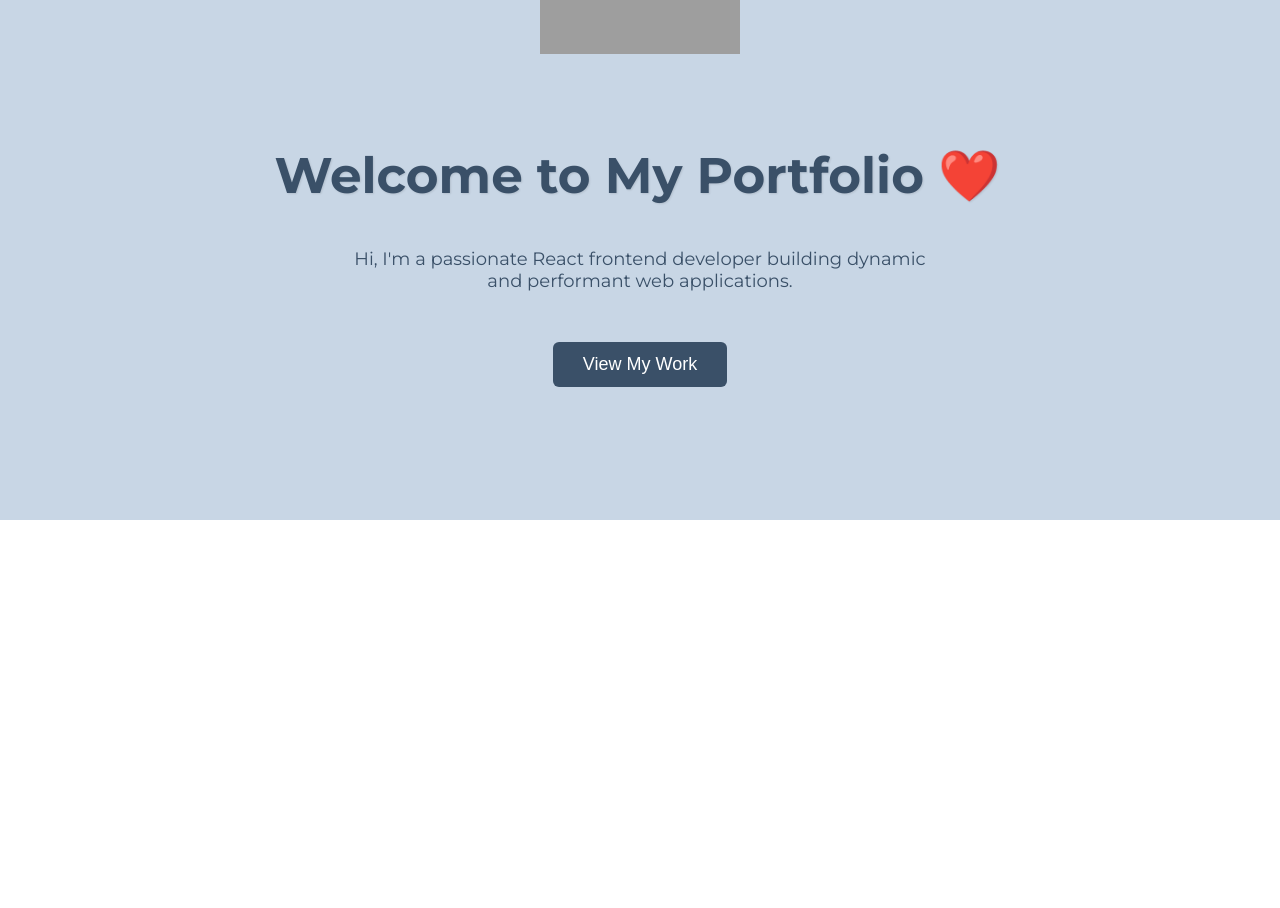
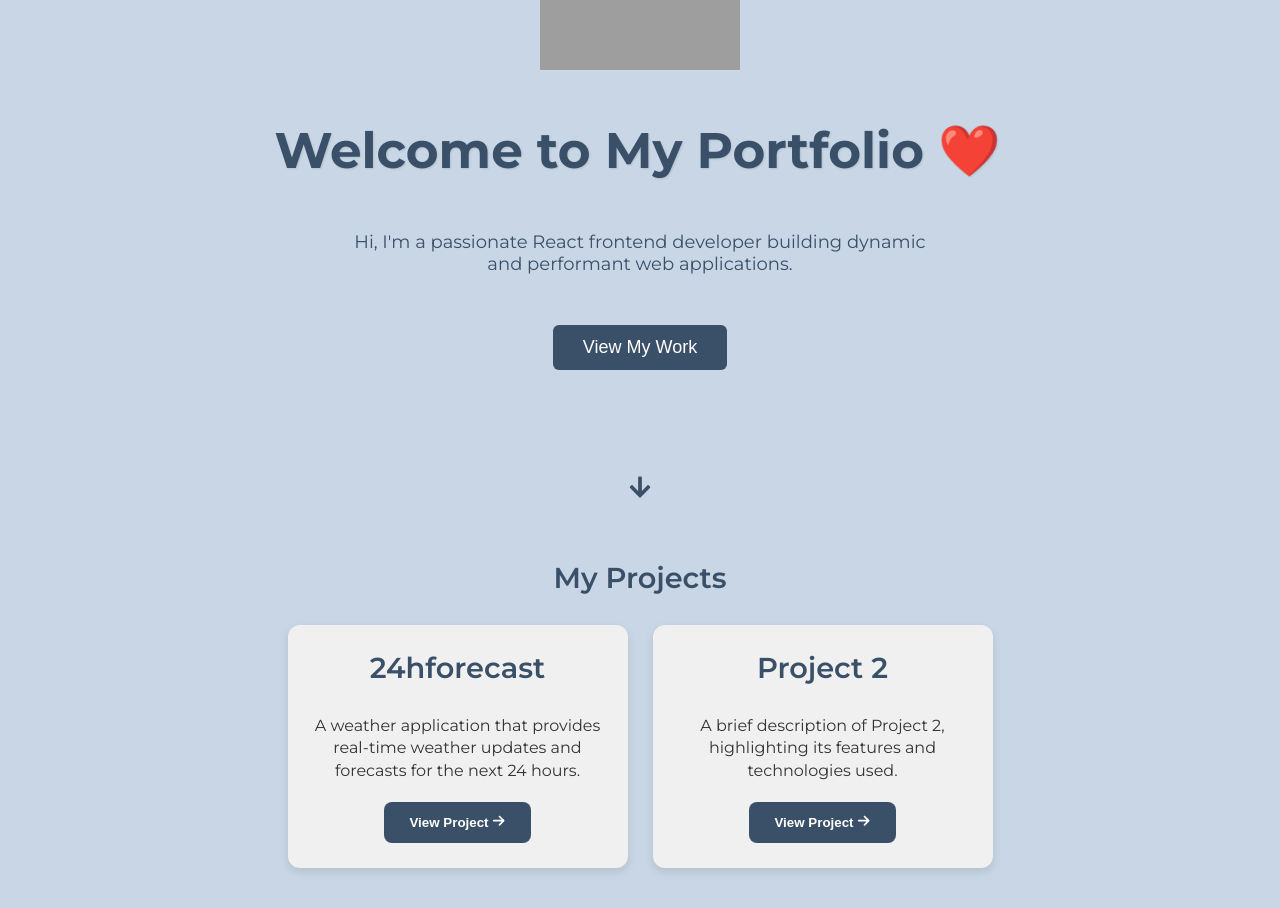
Before and after one commit to Yakov29/myportfolio, a React (Create React App) app: page / in a window 1280 px wide. Shown: the part 280-1188 px from the top of the page. Before the commit the page ends 800 px from the top, so only its background shows below. Built offline with nearby package versions, Linux system fonts and the light colour scheme; grey boxes are pictures that could not be loaded; the HTML template or start-up script is replaced by a standard one.

Commit message:
чутка

```diff
--- a/src/App.js
+++ b/src/App.js
@@ -2,6 +2,7 @@ import React, { useEffect, useState } from 'react';
 
 import Header from './components/Header/Header';
 import Hero from './components/Hero/Hero';
+import Projects from './components/Projects/Projects';
 
 function App() {
   const [theme, setTheme] = useState('light');
@@ -31,8 +32,15 @@ function App() {
     const hero = document.querySelector('.hero');
     const heroTitle = document.querySelector('.hero__title');
     const heroDescription = document.querySelector('.hero__description');
+    const heroScroll = document.querySelector('.hero__scroll');
 
-    if (!header || !headerLogo || !headerList || !headerThemeToggle || !heroTitle) return;
+    const projects = document.querySelector('.projects');
+    const projectsTitle = document.querySelector('.projects__title');
+    const projectsItem = document.querySelectorAll('.projects__item');
+    const projectsItemTitle = document.querySelectorAll('.projects__item-title');
+    const projectsDescription = document.querySelectorAll('.projects__description');
+
+    if (!header || !headerLogo || !headerList || !headerThemeToggle || !heroTitle || !projects) return;
 
     if (theme === 'dark') {
       header.style.backgroundColor = '#0b1e3d';
@@ -40,12 +48,12 @@ function App() {
       headerList.style.color = '#fff';
       headerLink.forEach(link => {
         link.style.color = '#fff';
-        link.addEventListener('mouseenter', () => link.style.color = '#ff722b');
-        link.addEventListener('mouseleave', () => link.style.color = '#fff');
+        link.addEventListener('mouseenter', () => (link.style.color = '#ff722b'));
+        link.addEventListener('mouseleave', () => (link.style.color = '#fff'));
       });
       headerThemeToggle.style.color = '#fff';
-      headerThemeToggle.addEventListener('mouseenter', () => headerThemeToggle.style.color = '#ff722b');
-      headerThemeToggle.addEventListener('mouseleave', () => headerThemeToggle.style.color = '#fff');
+      headerThemeToggle.addEventListener('mouseenter', () => (headerThemeToggle.style.color = '#ff722b'));
+      headerThemeToggle.addEventListener('mouseleave', () => (headerThemeToggle.style.color = '#fff'));
       headerThemeToggle.innerHTML = '🌙';
 
       if (heroCelestial) {
@@ -59,20 +67,32 @@ function App() {
       hero.style.transition = 'none';
 
       heroTitle.style.color = '#fff';
-      heroTitle.addEventListener('mouseenter', () => {
-        heroTitle.style.color = '#ff722b';
+      heroTitle.addEventListener('mouseenter', () => (heroTitle.style.color = '#ff722b'));
+      heroTitle.addEventListener('mouseleave', () => (heroTitle.style.color = '#fff'));
+      heroDescription.style.color = '#ff722b';
+      heroDescription.addEventListener('mouseenter', () => (heroDescription.style.color = '#fff'));
+      heroDescription.addEventListener('mouseleave', () => (heroDescription.style.color = '#ff722b'));
+      heroScroll.style.color = '#fff';
+
+      projects.style.backgroundColor = '#0b1e3d';
+      projects.style.animation = 'none';
+      projects.style.transition = 'none';
+      projectsTitle.style.color = '#fff';
+      projectsTitle.addEventListener('mouseenter', () => (projectsTitle.style.color = '#ff722b'));
+      projectsTitle.addEventListener('mouseleave', () => (projectsTitle.style.color = '#fff'));
+      projectsItem.forEach(item => {
+        item.style.backgroundColor = '#1a2b4d';
       });
-      heroTitle.addEventListener('mouseleave', () => {
-        heroTitle.style.color = '#fff';
+      projectsItemTitle.forEach(itemTitle => {
+        itemTitle.style.color = '#ffffff';
+        itemTitle.addEventListener('mouseenter', () => (itemTitle.style.color = '#ff722b'));
+        itemTitle.addEventListener('mouseleave', () => (itemTitle.style.color = '#fff'));
       });
-      heroDescription.style.color = '#ff722b';
-      heroDescription.addEventListener('mouseenter', () => {
-        heroDescription.style.color = '#fff';
+      projectsDescription.forEach(description => {
+        description.style.color = '#ff722b';
+        description.addEventListener('mouseenter', () => (description.style.color = '#fff'));
+        description.addEventListener('mouseleave', () => (description.style.color = '#ff722b'));
       });
-      heroDescription.addEventListener('mouseleave', () => {
-        heroDescription.style.color = '#ff722b';
-      });
-
     } else {
       header.style.backgroundColor = '';
       headerLogo.style.color = '';
@@ -106,6 +126,40 @@ function App() {
       heroDescription.addEventListener('mouseleave', () => {
         heroDescription.style.color = '';
       });
+      heroScroll.style.color = '';
+      heroScroll.style.animation = '';
+      heroScroll.style.transition = '';
+      projects.style.backgroundColor = '';
+      projects.style.animation = '';
+      projects.style.transition = '';
+      projectsTitle.style.color = '';
+      projectsTitle.addEventListener('mouseenter', () => {
+        projectsTitle.style.color = '';
+      });
+      projectsTitle.addEventListener('mouseleave', () => {
+        projectsTitle.style.color = '';
+      });
+      projectsItem.forEach(item => {
+        item.style.backgroundColor = '';
+      });
+      projectsItemTitle.forEach(itemTitle => {
+        itemTitle.style.color = '';
+        itemTitle.addEventListener('mouseenter', () => {
+          itemTitle.style.color = '';
+        });
+        itemTitle.addEventListener('mouseleave', () => {
+          itemTitle.style.color = '';
+        });
+      });
+      projectsDescription.forEach(description => {
+        description.style.color = '';
+        description.addEventListener('mouseenter', () => {
+          description.style.color = '';
+        });
+        description.addEventListener('mouseleave', () => {
+          description.style.color = '';
+        });
+      });
     }
   }, [theme]);
 
@@ -120,6 +174,7 @@ function App() {
     <div className="App">
       <Header changeTheme={changeTheme} />
       <Hero />
+      <Projects />
     </div>
   );
 }
--- a/src/components/Hero/Hero.css
+++ b/src/components/Hero/Hero.css
@@ -8,6 +8,15 @@
         opacity: 1;
         background-color: #c8d6e5;
     }
+}
+
+@keyframes scrollUpDown {
+  0%, 100% {
+    transform: translateX(-50%) translateY(0);
+  }
+  50% {
+    transform: translateX(-50%) translateY(15px);
+  }
 }
 
 @keyframes blink-caret {
@@ -126,6 +135,7 @@
 }
 
 .hero__title {
+    margin-bottom: 50px;
     font-size: 50px;
     font-weight: 700;
     color: inherit;
@@ -150,6 +160,7 @@
 }
 
 .hero__description {
+
     font-size: 18px;
     color: inherit;
     max-width: 600px;
@@ -176,3 +187,16 @@
 .hero__cta:hover {
     background-color: #2c3e50;
 }
+
+
+.hero__scroll{
+    position: absolute;
+    bottom: 20px;
+    left: 50%;
+    transform: translateX(-50%);
+    font-size: 24px;
+    color: #3a5068;
+    cursor: pointer;
+        animation: scrollUpDown 2s ease-in-out infinite;
+
+}
--- a/src/components/Hero/Hero.jsx
+++ b/src/components/Hero/Hero.jsx
@@ -1,6 +1,10 @@
 import React, { useState, useEffect } from "react";
 import Container from "../Container/Container";
 import "./Hero.css";
+
+import { FaArrowDown } from "react-icons/fa";
+
+
 
 const phrases = [
   "Welcome to My Portfolio ❤️",
@@ -164,7 +168,7 @@ const Hero = () => {
           onClick={handleSunClick}
         >
           <img
-          className="hero__celestial"
+            className="hero__celestial"
             src="https://cdn-icons-png.flaticon.com/512/169/169367.png"
             alt="Sun"
             draggable={false}
@@ -178,7 +182,12 @@ const Hero = () => {
         <p className="hero__description">
           Hi, I'm a passionate React frontend developer building dynamic and performant web applications.
         </p>
-        <button className="hero__cta">View My Work</button>
+        <button onClick={() => {
+          document.querySelector('#projects').scrollIntoView({ behavior: 'smooth' });
+        }} className="hero__cta">View My Work</button>
+        <a href="#projects" className="hero__scroll">
+          <FaArrowDown />
+        </a>
       </Container>
     </section>
   );
--- a/src/components/Projects/Projects.css
+++ b/src/components/Projects/Projects.css
@@ -0,0 +1,74 @@
+.projects {
+    background-color: #c8d6e5;
+    padding: 40px 20px;
+    display: flex;
+    flex-direction: column;
+    align-items: center;
+    text-align: center;
+}
+
+.projects__title {
+    font-size: 1.8rem;
+    font-weight: 600;
+    margin-bottom: 30px;
+    color: #3a5068;
+    cursor: default;
+}
+
+.projects__title:hover {
+    color: #ff722b;
+    transition: color 0.3s ease;
+}
+
+.projects__list {
+    display: flex;
+    gap: 25px;
+    flex-wrap: wrap;
+    justify-content: center;
+    max-width: 1000px;
+    width: 100%;
+}
+
+.projects__item {
+    width: 100%;
+    max-width: 300px;
+    background-color: #f0f0f0;
+    border-radius: 12px;
+    padding: 25px 20px;
+    box-shadow: 0 4px 10px rgba(0, 0, 0, 0.1);
+    transition: transform 0.3s ease;
+    display: flex;
+    flex-direction: column;
+    justify-content: center;
+    align-items: center;
+    cursor: pointer;
+    text-align: center;
+}
+
+.projects__item:hover {
+    transform: translateY(-10px);
+    box-shadow: 0 8px 20px rgba(0, 0, 0, 0.15);
+}
+
+.projects__description {
+    font-size: 1rem;
+    color: #333;
+    margin-bottom: 20px;
+    line-height: 1.4;
+    flex-grow: 0;
+}
+
+.projects__button {
+    background-color: #3a5068;
+    color: white;
+    border: none;
+    padding: 12px 25px;
+    border-radius: 8px;
+    cursor: pointer;
+    font-weight: 600;
+    transition: background-color 0.3s ease, color 0.3s ease;
+}
+
+.projects__button:hover {
+    background-color: #2c3e50;
+}
--- a/src/components/Projects/Projects.jsx
+++ b/src/components/Projects/Projects.jsx
@@ -0,0 +1,60 @@
+import React, { useState, useEffect } from "react";
+import Container from "../Container/Container";
+import "./Projects.css";
+
+import { FaArrowRight } from "react-icons/fa6";
+
+const projectsData = [
+  {
+    title: "24hforecast",
+    description: "A weather application that provides real-time weather updates and forecasts for the next 24 hours.",
+    img: "https://via.placeholder.com/150"
+  },
+  {
+    title: "Project 2",
+    description: "A brief description of Project 2, highlighting its features and technologies used.",
+    img: "https://via.placeholder.com/150"
+  }
+];
+
+const TypingTitle = ({ text }) => {
+  const [displayedText, setDisplayedText] = useState("");
+  const [charIndex, setCharIndex] = useState(0);
+
+  useEffect(() => {
+    if (charIndex < text.length) {
+      const timeout = setTimeout(() => {
+        setDisplayedText((prev) => prev + text[charIndex]);
+        setCharIndex((prev) => prev + 1);
+      }, 100); // скорость печатания - 100мс на символ
+      return () => clearTimeout(timeout);
+    }
+  }, [charIndex, text]);
+
+  return <h3 className="projects__title">{displayedText}</h3>;
+};
+
+const Projects = () => {
+  return (
+    <section className="projects" id="projects">
+      <Container>
+        <h2 className="projects__title">My Projects</h2>
+
+        <ul className="projects__list">
+          {projectsData.map(({ title, description, img }, index) => (
+            <li className="projects__item" key={index}>
+              {/* <img src={img} alt={title} /> */}
+              <TypingTitle className="projects__item-title" text={title} />
+              <p className="projects__description">{description}</p>
+              <button className="projects__button">
+                View Project <FaArrowRight />
+              </button>
+            </li>
+          ))}
+        </ul>
+      </Container>
+    </section>
+  );
+};
+
+export default Projects;
--- a/src/index.css
+++ b/src/index.css
@@ -1,5 +1,9 @@
 @import url('https://fonts.googleapis.com/css2?family=Montserrat:ital,wght@0,100..900;1,100..900&display=swap');
 
+
+html {
+  scroll-behavior: smooth;
+}
 
 body {
   margin: 0;
@@ -14,14 +18,18 @@ code {
     monospace;
 }
 
+section {
+  padding: 50px 0;
+}
 
-ul{
+
+ul {
   list-style: none;
   padding: 0;
   margin: 0;
 }
 
-a{
+a {
   text-decoration: none;
   color: inherit;
 }
@@ -31,3 +39,17 @@ a{
     color: #ff722b;
     transition: background-color 2.5s ease, color 2.5s ease;
 } */
+
+
+h1,
+h2,
+h3,
+h4,
+h5,
+h6 {
+  margin: 0;
+}
+
+p {
+  margin: 0;
+}
```
